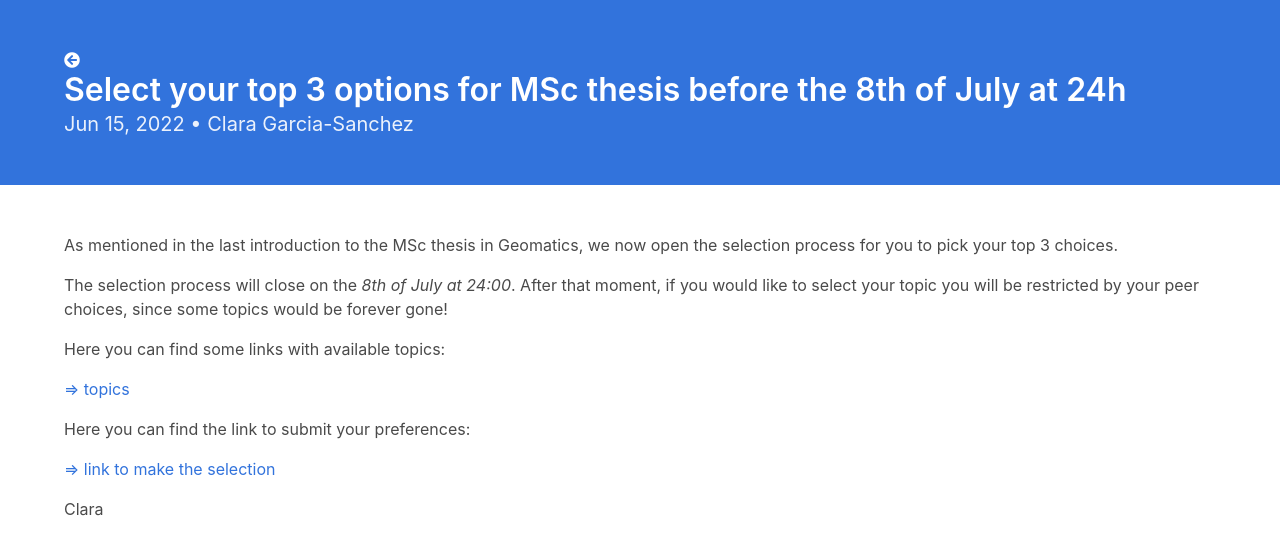
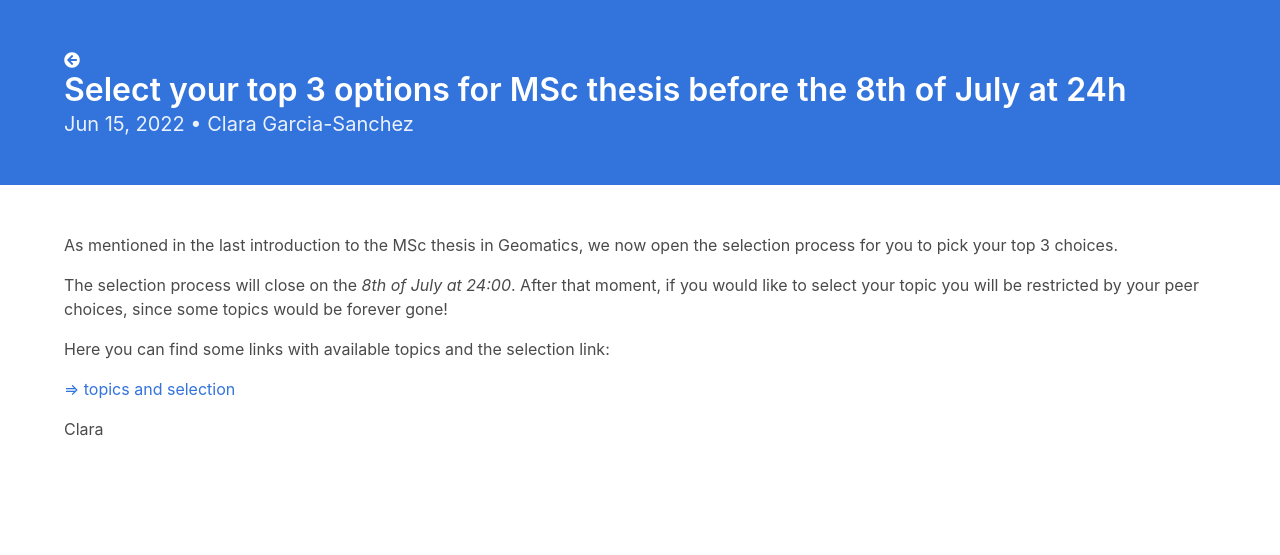
Before and after one commit to tudelft3d/geo2020, a Jekyll site: the page built from _posts/2022-06-15-choice-of-top3-MSctopics.md, in a window 1280 px wide. Shown: the top 555 px of the page. Built offline with Jekyll 4.4.1, drawn with Linux system fonts in a browser that asks for light colours; nearby versions of some CDN libraries.

Commit message:
fixed link in news again

```diff
--- a/_posts/2022-06-15-choice-of-top3-MSctopics.md
+++ b/_posts/2022-06-15-choice-of-top3-MSctopics.md
@@ -9,14 +9,8 @@ As mentioned in the last introduction to the MSc thesis in Geomatics, we now ope
 
 The selection process will close on the *8th of July at 24:00*. After that moment, if you would like to select your topic you will be restricted by your peer choices, since some topics would be forever gone!
 
-Here you can find some links with available topics:
+Here you can find some links with available topics and the selection link:
 
-[=> topics](https://3d.bk.tudelft.nl/courses/geo2020/potentialtopics/)
-
-
-Here you can find the link to submit your preferences:
-
-[=> link to make the selection](https://tudelft3d.typeform.com/to/xDsybGHY)
-
+[=> topics and selection](https://3d.bk.tudelft.nl/courses/geo2020/potentialtopics/)
 
 Clara
```
